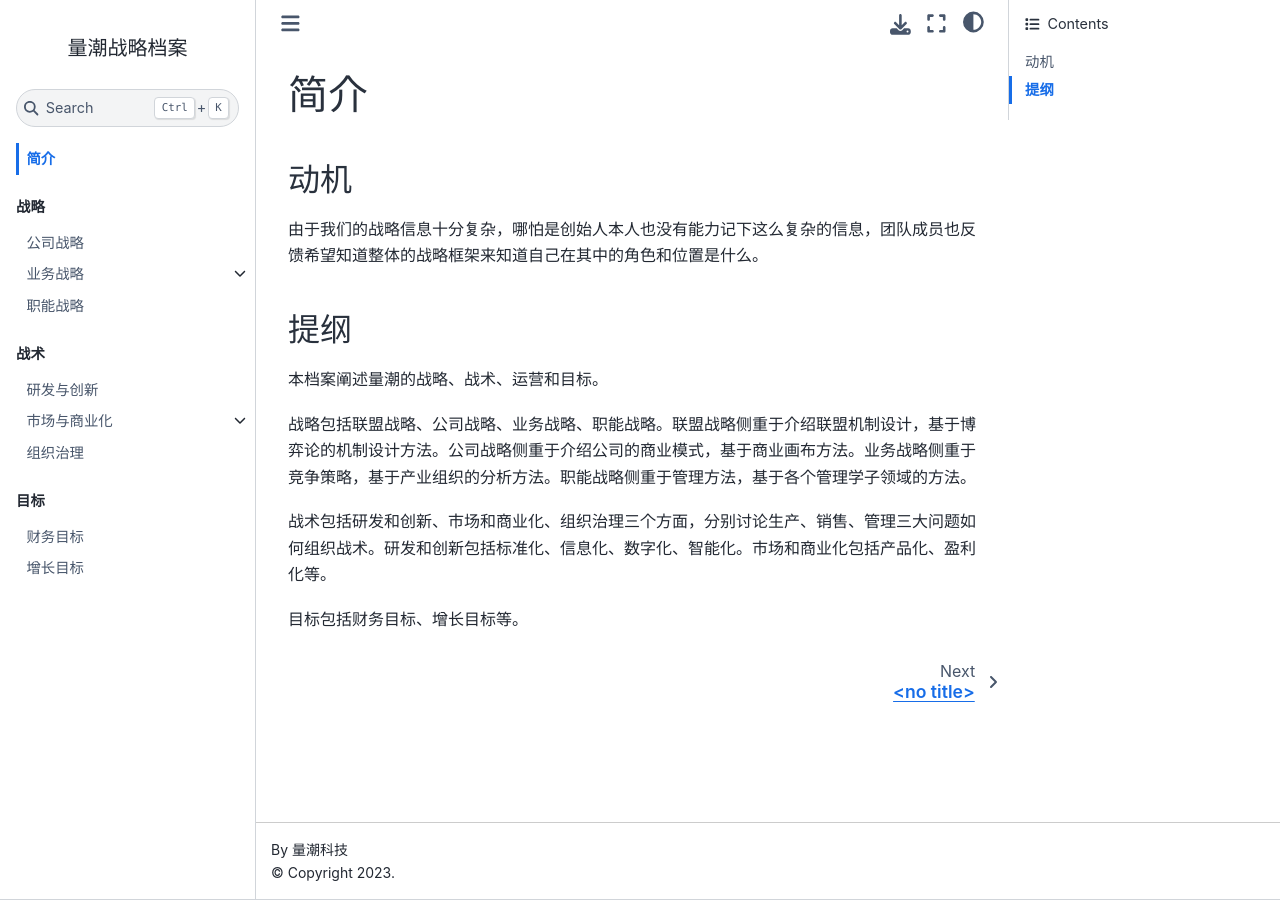
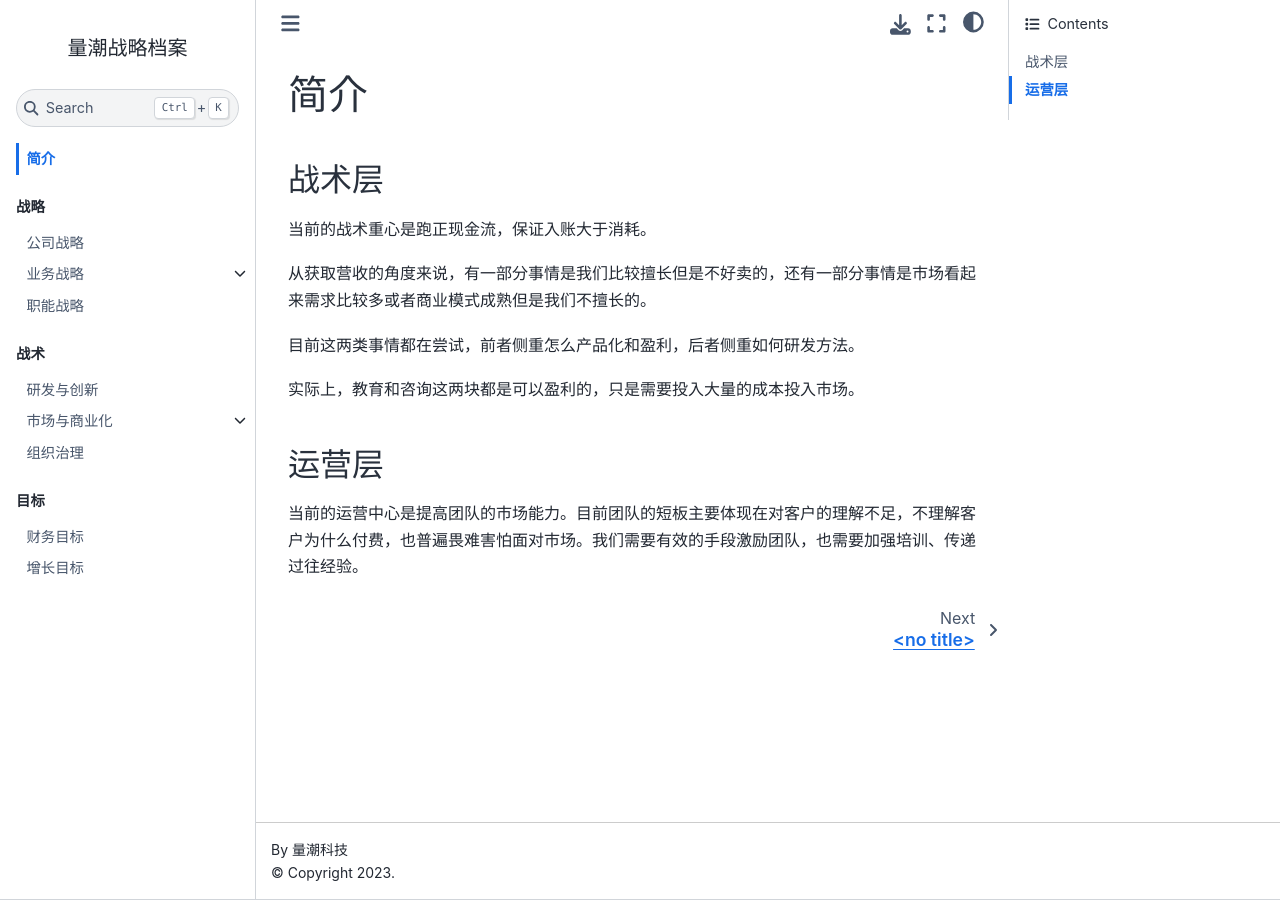
Before and after one commit to quanttide/quanttide-profile-of-strategies, a Jupyter Book: the page built from index.md, in a window 1280 px wide. Built offline with Jupyter Book 1.0.4 settings and Sphinx 7.4.7 and the Sphinx Book theme 1.1.4, drawn with Linux system fonts in a browser that asks for light colours.

Commit message:
feat: 更新 readme 和 index

```diff
--- a/index.md
+++ b/index.md
@@ -1,15 +1,15 @@
 # 简介
 
-## 动机
+## 战术层
 
-由于我们的战略信息十分复杂，哪怕是创始人本人也没有能力记下这么复杂的信息，团队成员也反馈希望知道整体的战略框架来知道自己在其中的角色和位置是什么。
+当前的战术重心是跑正现金流，保证入账大于消耗。
 
-## 提纲
+从获取营收的角度来说，有一部分事情是我们比较擅长但是不好卖的，还有一部分事情是市场看起来需求比较多或者商业模式成熟但是我们不擅长的。
 
-本档案阐述量潮的战略、战术、运营和目标。
+目前这两类事情都在尝试，前者侧重怎么产品化和盈利，后者侧重如何研发方法。
 
-战略包括联盟战略、公司战略、业务战略、职能战略。联盟战略侧重于介绍联盟机制设计，基于博弈论的机制设计方法。公司战略侧重于介绍公司的商业模式，基于商业画布方法。业务战略侧重于竞争策略，基于产业组织的分析方法。职能战略侧重于管理方法，基于各个管理学子领域的方法。
+实际上，教育和咨询这两块都是可以盈利的，只是需要投入大量的成本投入市场。
 
-战术包括研发和创新、市场和商业化、组织治理三个方面，分别讨论生产、销售、管理三大问题如何组织战术。研发和创新包括标准化、信息化、数字化、智能化。市场和商业化包括产品化、盈利化等。
+## 运营层
 
-目标包括财务目标、增长目标等。
+当前的运营中心是提高团队的市场能力。目前团队的短板主要体现在对客户的理解不足，不理解客户为什么付费，也普遍畏难害怕面对市场。我们需要有效的手段激励团队，也需要加强培训、传递过往经验。
```
Also changed, not shown: README.md (+14 -0 lines).
